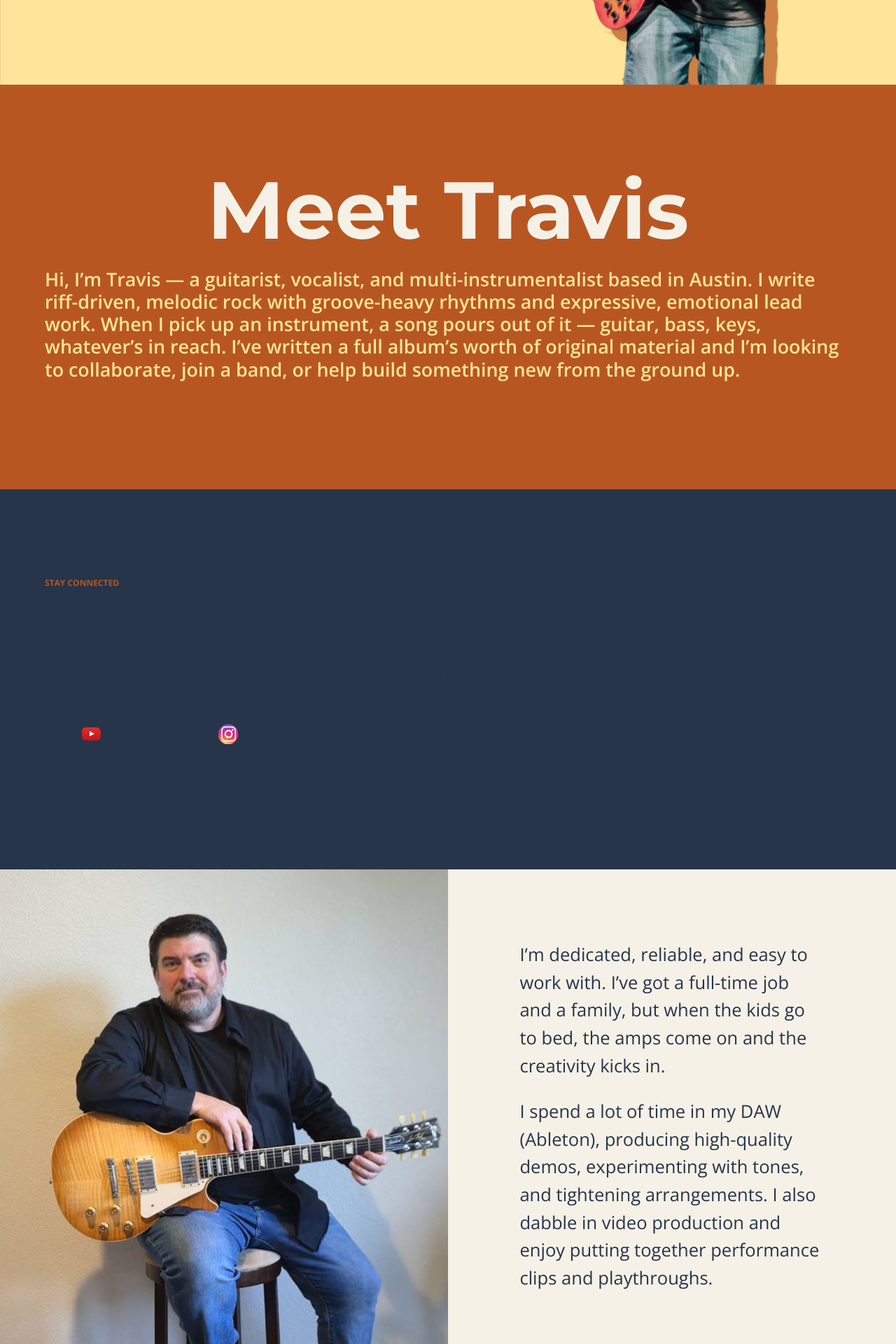
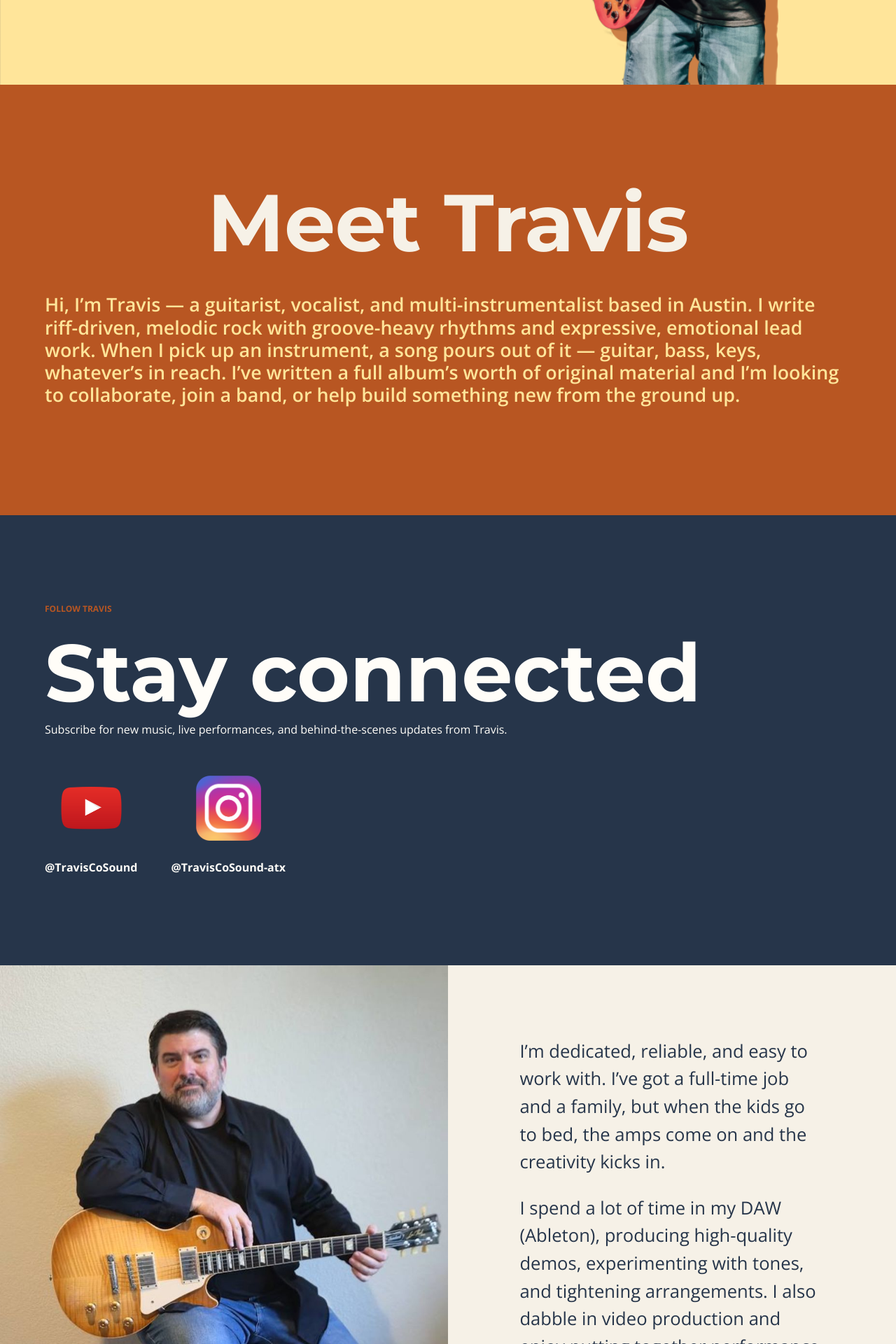
Before and after one commit to tlingenf/traviscosound, a Jekyll site: the page built from index.markdown, in a window 1280 px wide. Shown: the part 853-2773 px from the top of the page at 70% size. Built offline with Jekyll 4.4.1, drawn with Linux system fonts in a browser that asks for light colours.

Commit message:
more updates

```diff
--- a/assets/css/main.css
+++ b/assets/css/main.css
@@ -78,6 +78,10 @@ h2 {
 
 .section {
   padding: clamp(4.5rem, 10vw, 9rem) max(5vw, calc((100vw - 1440px) / 2));
+}
+
+.section-heading h2 {
+  line-height: 1.2;
 }
 
 .eyebrow {
@@ -551,6 +555,7 @@ h2 {
 
 .social {
   background-color: var(--ink);
+  color: var(--white);
 }
 
 .social-links {
@@ -565,16 +570,15 @@ h2 {
   align-items: center;
   gap: 0.75rem;
   text-decoration: none;
-  color: var(--ink);
+  /* color: var(--ink); */
 }
 
 .social-link-icon {
-  width: 3.5rem;
-  height: 3.5rem;
+  width: 120px;
+  height: 120px;
   padding: 0.85rem;
   fill: var(--white);
   background: var(--ink);
-  border-radius: 50%;
   transition: background-color 0.2s ease;
 }
 
--- a/index.markdown
+++ b/index.markdown
@@ -33,8 +33,8 @@ layout: default
 
 <section class="social section" aria-label="Follow Travis on social media">
 	<div class="section-heading">
-		<p class="eyebrow">Stay connected</p>
-		<h2>Follow Travis</h2>
+		<p class="eyebrow">Follow Travis</p>
+		<h2>Stay connected</h2>
 	</div>
 	<p>Subscribe for new music, live performances, and behind-the-scenes updates from Travis.</p>
 	<div class="social-links">
@@ -157,7 +157,7 @@ layout: default
 			</div>
 			<p><span>Classic Rock Covers</span> 3 Song Performand with a band</p>
 		</article>
-		<article class="video-item-offset">
+		<article class="video-item video-item-offset">
 			<div class="video-frame">
 				<iframe src="https://www.youtube-nocookie.com/embed/8HqPnVvAAH8" title="Shine by Collective Soul, live cover by Noise on the Rocks" loading="lazy" allow="accelerometer; autoplay; clipboard-write; encrypted-media; gyroscope; picture-in-picture; web-share" allowfullscreen></iframe>
 			</div>
@@ -183,7 +183,7 @@ layout: default
 		<p class="eyebrow">Collaborate · Perform · Create</p>
 		<h2>Reach Out</h2>
 		<div class="contact-links">
-			<a href="https://www.youtube.com/@TravisCoSound/" target="_blank" rel="noopener">YouTube <span aria-hidden="true">↗</span></a>
+		<a href="https://www.youtube.com/channel/UCEEsi8F3mEUEbZslJUSRhoA/" target="_blank" rel="noopener">YouTube <span aria-hidden="true">↗</span></a>
 			<a href="https://www.instagram.com/traviscosound/" target="_blank" rel="noopener">Instagram <span aria-hidden="true">↗</span></a>
 		</div>
 	</div>
```
